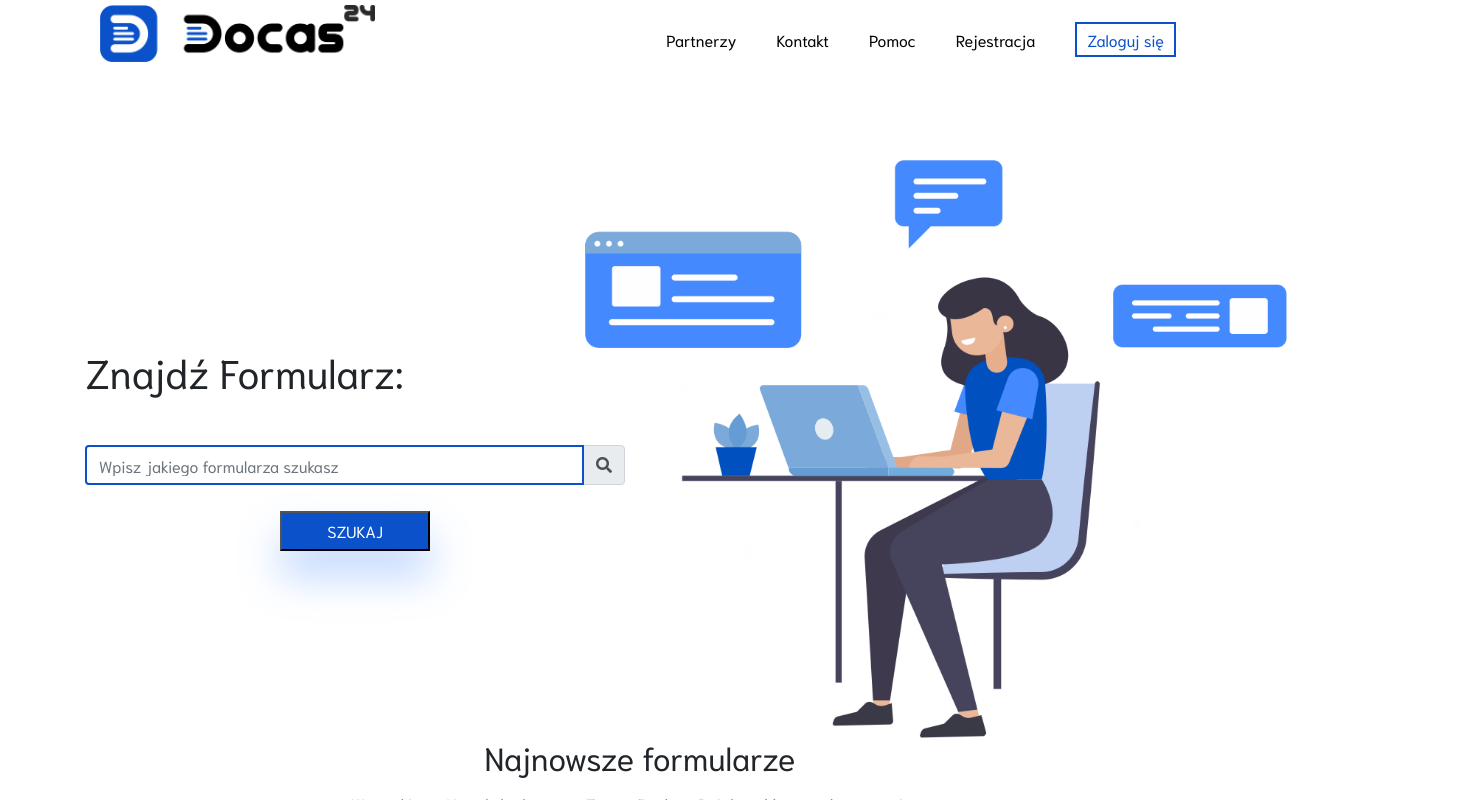
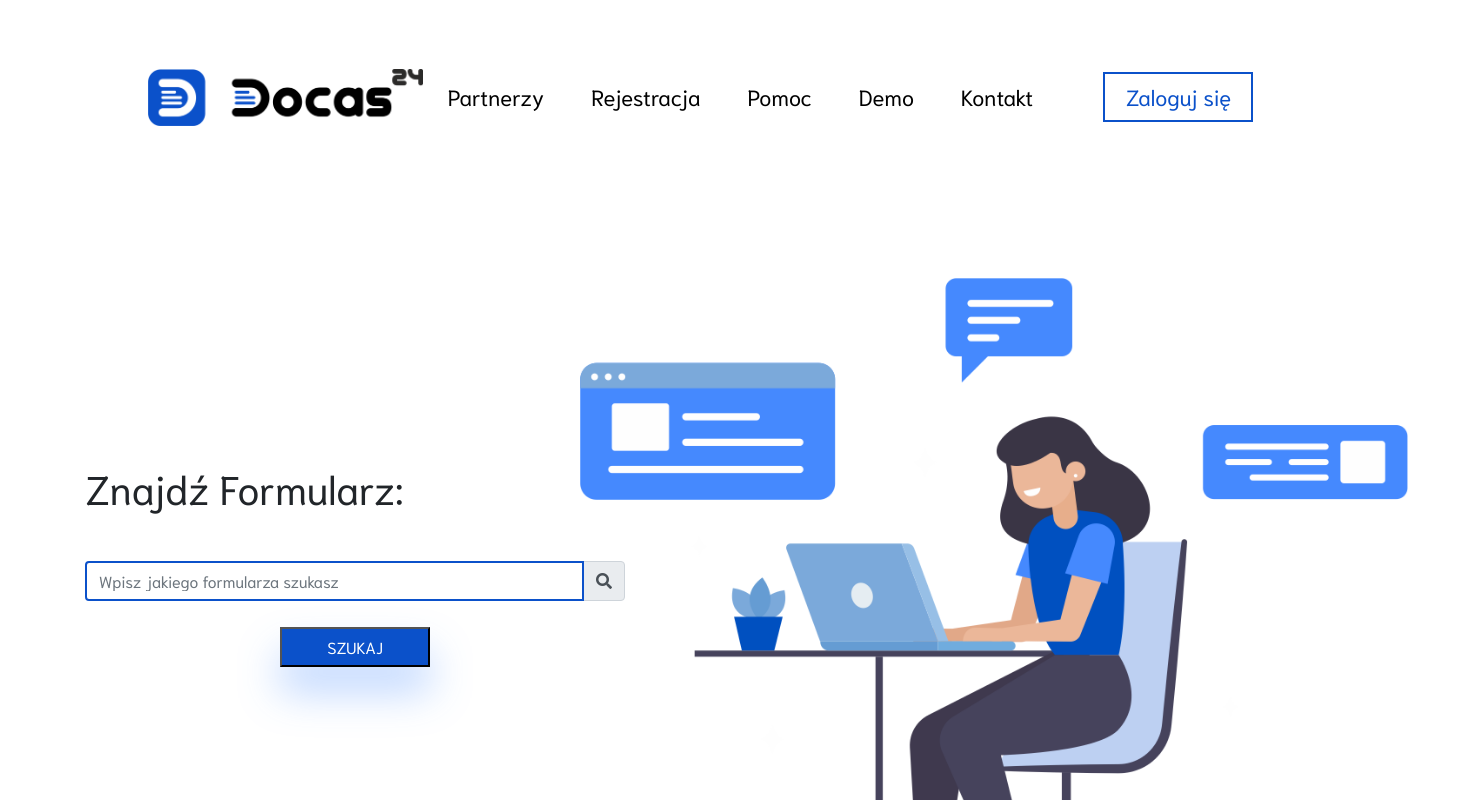
Before and after one commit to maciekbe1/Docas24, a React (Create React App) app in the folder client/: page / in a window 1280 px wide. Shown: the top 800 px of the page, 1483 px wide, since content can reach past the window. Built offline with nearby package versions, Linux system fonts and the light colour scheme.

Commit message:
Add styles, add explore docas component

```diff
--- /dev/null
+++ b/client/src/components/ExploreDocas.js
@@ -0,0 +1,30 @@
+import React, { Component } from 'react';
+import computer_bg from '../images/01_Home_computer.png';
+
+class ExploreDocas extends Component {
+    render() {
+        return (
+            <div className="container-fluid">
+                <div className="container">
+                    <div className="row">
+                        <div className="macbook col-md-6">
+                            <img alt="computer" src={computer_bg} />
+                        </div>
+                        <div className="explore-docas col-md-6">
+                            <h2>Poznaj Docas24.com
+                            </h2>
+                            <p>Serwis internetowy wspierający wypełnianie, składanie i archiwizowanie dokumentów elektronicznych przygotowywanych dla urzędów, banków i innych instytucji.
+                            </p>
+                            <div className="explore-docas-btns">               <button >Zaloguj się</button>
+                                <button>Demo</button>
+                            </div>
+                        </div>
+                    </div>
+                </div>
+            </div>
+        );
+    }
+
+}
+
+export default ExploreDocas;
--- a/client/src/components/Header.js
+++ b/client/src/components/Header.js
@@ -5,33 +5,37 @@ import '../styles/header.css';
 
 const Header = (props) => {
     return (
-        <div className="container">
+        <header className="header container-fluid">
 
             <nav className="nav navbar-expand-lg">
 
-                <Link className="navbar-brand col-sm-4" to="/">
+                <Link className="navbar-brand col-lg-2 offset-lg-1" to="/">
                     <img alt="logo" className="logo" src={logo} />
                 </Link>
 
-                <ul className="navbar-nav col-sm-8 d-flex justify-content-end">
+                <ul className="navbar-nav col-lg-5 offset-lg-1">
                     <li className="nav-item">
                         <NavLink activeClassName="selected" to="/pages/partners">Partnerzy</NavLink>
                     </li>
                     <li className="nav-item">
-                        <NavLink activeClassName="selected" to="/pages/contact">Kontakt</NavLink>
+                        <a href="http://localhost/index.php/site/register">Rejestracja</a>
                     </li>
                     <li className="nav-item">
                         <NavLink activeClassName="selected" to="/pages/help">Pomoc</NavLink>
                     </li>
                     <li className="nav-item">
-                        <a href="http://localhost/index.php/site/register">Rejestracja</a>
+                        <NavLink activeClassName="selected" to="/pages/help">Demo</NavLink>
                     </li>
                     <li className="nav-item">
-                        <a className="docas-btn-transparent" href="https://b2ng.bpower2.com/index.php/site/login">Zaloguj się</a>
+                        <NavLink activeClassName="selected" to="/pages/contact">Kontakt</NavLink>
                     </li>
+
                 </ul>
+
+                <a className="docas-btn-transparent" href="https://b2ng.bpower2.com/index.php/site/login">Zaloguj się</a>
+
             </nav>
-        </div>
+        </header>
     )
 }
 
--- a/client/src/components/pages/HomePage.js
+++ b/client/src/components/pages/HomePage.js
@@ -2,6 +2,7 @@ import React from 'react';
 import '../../styles/home.css';
 import FindForm from '../FindForm';
 import LastForms from '../LastForms';
+import ExploreDocas from '../ExploreDocas';
 import forms from '../../data/forms.json';
 
 const formList = forms;
@@ -12,6 +13,7 @@ class HomePage extends React.Component {
             <div className="home">
                 <FindForm />
                 <LastForms forms={formList}/>
+                <ExploreDocas />
             </div>
         );
     }
--- a/client/src/data/forms.json
+++ b/client/src/data/forms.json
@@ -28,100 +28,5 @@
         "id": 6,
         "name": "us 1",
         "class": "us"
-    },
-    {
-        "id": 7,
-        "name": "us 2",
-        "class": "us"
-    },
-    {
-        "id": 8,
-        "name": "us 3",
-        "class": "us"
-    },
-    {
-        "id": 9,
-        "name": "us 4",
-        "class": "us"
-    },
-    {
-        "id": 10,
-        "name": "us 5",
-        "class": "us"
-    },
-    {
-        "id": 11,
-        "name": "bank 1",
-        "class": "bank"
-    },
-    {
-        "id": 12,
-        "name": "bank 2",
-        "class": "bank"
-    },
-    {
-        "id": 13,
-        "name": "bank 3",
-        "class": "bank"
-    },
-    {
-        "id": 14,
-        "name": "bank 4",
-        "class": "bank"
-    },
-    {
-        "id": 15,
-        "name": "bank 5",
-        "class": "bank"
-    },
-    {
-        "id": 16,
-        "name": "dg 1",
-        "class": "dg"
-    },
-    {
-        "id": 17,
-        "name": "dg 2",
-        "class": "dg"
-    },
-    {
-        "id": 18,
-        "name": "dg 3",
-        "class": "dg"
-    },
-    {
-        "id": 19,
-        "name": "dg 4",
-        "class": "dg"
-    },
-    {
-        "id": 20,
-        "name": "dg 5",
-        "class": "dg"
-    },
-    {
-        "id": 21,
-        "name": "other 1",
-        "class": "other"
-    },
-    {
-        "id": 22,
-        "name": "other 2",
-        "class": "other"
-    },
-    {
-        "id": 23,
-        "name": "other 3",
-        "class": "other"
-    },
-    {
-        "id": 24,
-        "name": "other 4",
-        "class": "other"
-    },
-    {
-        "id": 25,
-        "name": "other 5",
-        "class": "other"
     }
 ]
--- a/client/src/styles/header.css
+++ b/client/src/styles/header.css
@@ -1,14 +1,19 @@
+.header  {
+    margin-top:64px;
+}
 nav {
     height: 60px;
 }
 nav a {
+    font-size: 22px;
     line-height: 60px;
 }
 .logo {
     width: 275px;
+    margin-left: 14px
 }
 .nav-item {
-    padding: 10px 20px;
+    padding: 2px 47px 0 0;
 }
 .nav-item li:last-child {
     padding: 0;
--- a/client/src/styles/home.css
+++ b/client/src/styles/home.css
@@ -1,7 +1,8 @@
 .home-image {
-    width: 130%;
+    width: 828px;
     position: relative;
-    right: 70px;
+    top: 54px;
+    right: 75px;
 }
 .home {
     margin-top: 100px;
@@ -47,3 +48,7 @@
     display: flex;
     justify-content: center;
 }
+.macbook {
+    display: flex;
+    justify-content: center;
+}
--- a/client/src/styles/main.css
+++ b/client/src/styles/main.css
@@ -26,9 +26,12 @@ a:hover {
 }
 .docas-btn-transparent {
     color: #0b51ca;
-    height: 40px;
+    height: 50px;
+    width: 150px;
     border: 2px solid #0b51ca;
-    padding: 5px 10px;
+    margin: 8px 0 0 135px;
+    line-height: 45px;
+    text-align: center;
 }
 .docas-input {
     height: 40px;
```
